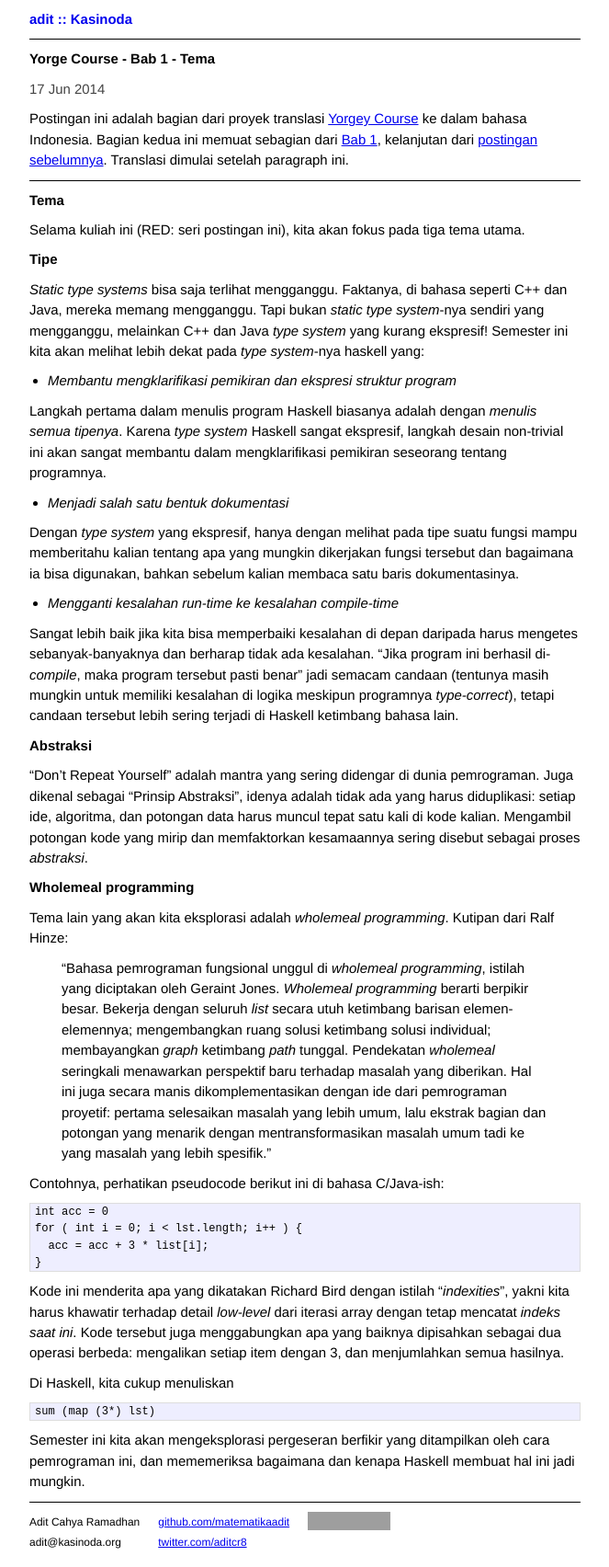
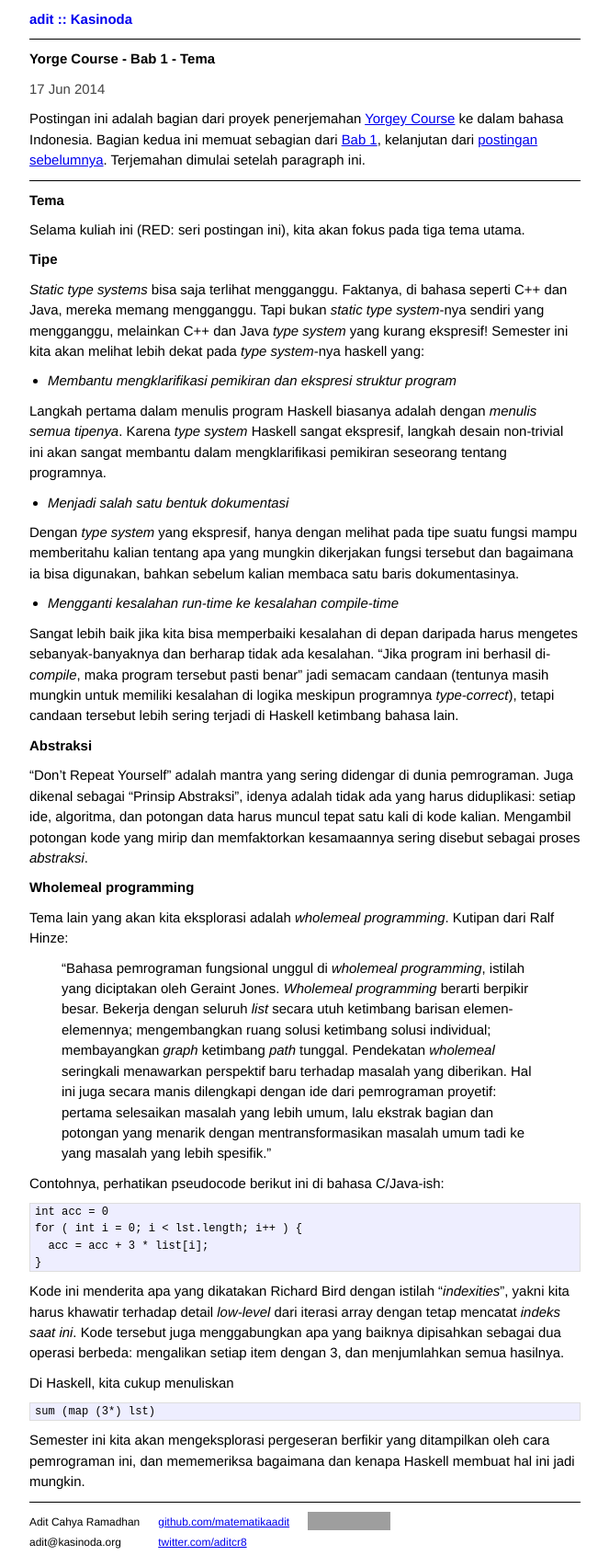
Before and after one commit to matematikaadit/matematikaadit.github.io, a Jekyll site: the page built from _posts/2014-06-17-themes.md, in a window 1280 px wide. Shown: the whole page at 92% size, without its empty margins (308-971 px from the left). Built offline with Jekyll 4.4.1, drawn with Linux system fonts in a browser that asks for light colours; grey boxes are pictures that could not be loaded.

Commit message:
ralat dari @kusut dan @malsasa

```diff
--- a/_posts/2014-06-17-themes.md
+++ b/_posts/2014-06-17-themes.md
@@ -3,10 +3,10 @@ layout: post
 title: "Yorge Course - Bab 1 - Tema"
 ---
 
-Postingan ini adalah bagian dari proyek translasi [Yorgey Course][yorgey] ke
-dalam bahasa Indonesia. Bagian kedua ini memuat sebagian dari
-[Bab 1][ch1], kelanjutan dari [postingan sebelumnya][basic]. Translasi
-dimulai setelah paragraph ini.
+Postingan ini adalah bagian dari proyek penerjemahan [Yorgey Course][yorgey]
+ke dalam bahasa Indonesia. Bagian kedua ini memuat sebagian dari [Bab
+1][ch1], kelanjutan dari [postingan sebelumnya][basic]. Terjemahan dimulai
+setelah paragraph ini.
 
 ------------------------------
 
@@ -65,7 +65,7 @@ dari Ralf Hinze:
 > barisan elemen-elemennya; mengembangkan ruang solusi ketimbang solusi
 > individual; membayangkan *graph* ketimbang *path* tunggal. Pendekatan
 > *wholemeal* seringkali menawarkan perspektif baru terhadap masalah yang
-> diberikan. Hal ini juga secara manis dikomplementasikan dengan ide dari
+> diberikan. Hal ini juga secara manis dilengkapi dengan ide dari
 > pemrograman proyetif: pertama selesaikan masalah yang lebih umum, lalu
 > ekstrak bagian dan potongan  yang menarik dengan mentransformasikan
 > masalah umum tadi ke yang masalah yang lebih spesifik."
```
Also changed, not shown: _posts/2014-06-16-yorgey-course.md (+2 -2 lines).
